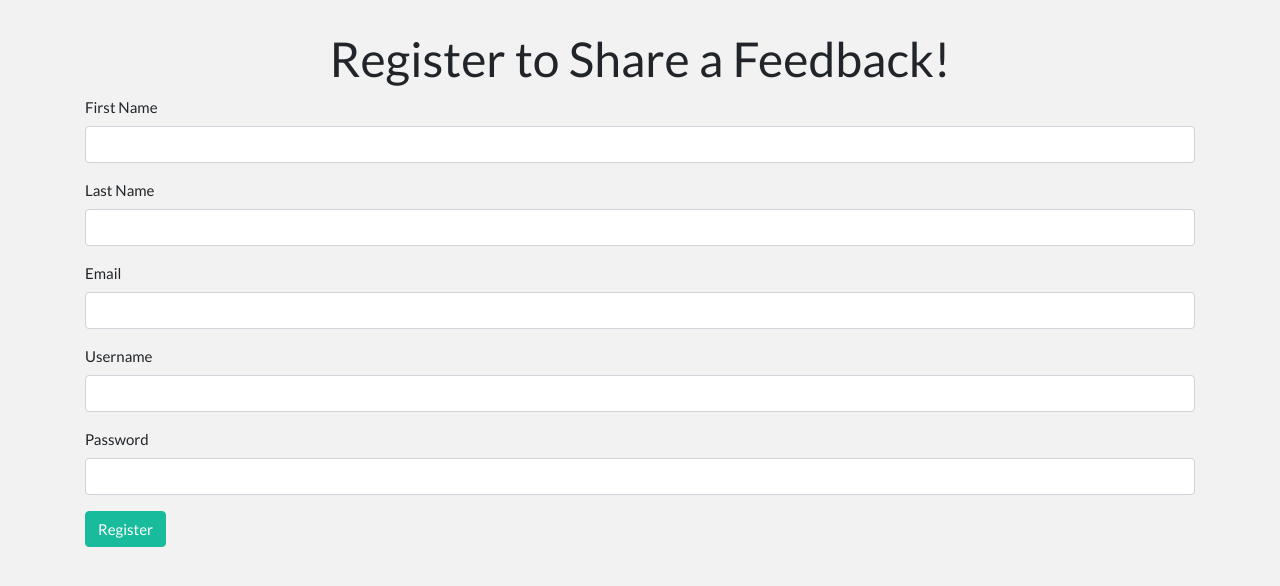
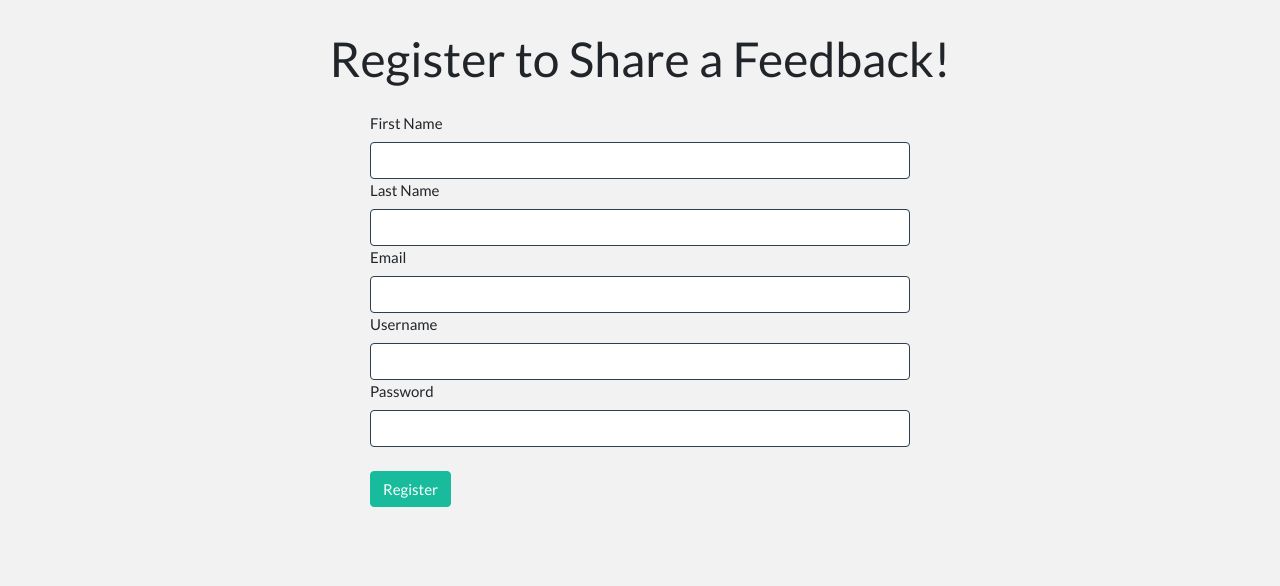
Before and after one commit to pdahal48/flask_feedback, a Flask app: page /register in a window 1280 px wide. Shown: the part 198-784 px from the top of the page. Run offline with Flask 2, Linux system fonts and the light colour scheme; some libraries are stand-ins or nearby versions.

Commit message:
flash message after registration and form style

```diff
--- a/Templates/register.html
+++ b/Templates/register.html
@@ -3,26 +3,29 @@
 <title>Feedbook - Give/Recieve Feedback</title>
 
 {% block content %}
-<h1 class="display-6 text-center">Register to Share a Feedback!</h1>
+<h1 class="display-6 text-center mt-0">Register to Share a Feedback!</h1>
 
-<form method="POST">
 
+    <div class="row justify-content-center">
+        <div class="col-6 mt-3">
+            <div class="form-group">
+                <form method="POST">
     {{ form.hidden_tag() }}
 
     {% for field in form
       if field.widget.input_type != 'hidden' %}
-    <p>
-      {{ field.label }}
-      {{ field(class_="form-control") }}
 
-      {% for error in field.errors %}
-      <span class="form-text text-danger">{{ error }}</span>
-      {% endfor %}
-    </p>
-    {% endfor %}
+            {{ field.label }}
+            {{ field(class_="form-control border border-primary"  )}}
 
-    <button class="btn btn-success" type="submit">Register</button>
+        {% for error in field.errors %}
+            <span class="form-text text-danger">{{ error }}</span>
+        {% endfor %}
+        {% endfor %}
 
-  </form>
-
+</div >
+        <button class="btn btn-success mt-2" type="submit">Register</button>
+    </form>
+    </div>
+    </div>
 {% endblock %}
--- a/app.py
+++ b/app.py
@@ -36,6 +36,7 @@ def register_page():
 
         db.session.add(user)
         db.session.commit()
+        flash(f'Welcome {first_name}!')
 
         return redirect('/')
 
--- a/static/app.css
+++ b/static/app.css
@@ -1,3 +1,9 @@
 body {
     background-color:  #f2f2f2;
 }
+
+.alert {
+    color: whitesmoke;
+    background-color: cornflowerblue;
+    font-size: 1.5rem;
+}
```
